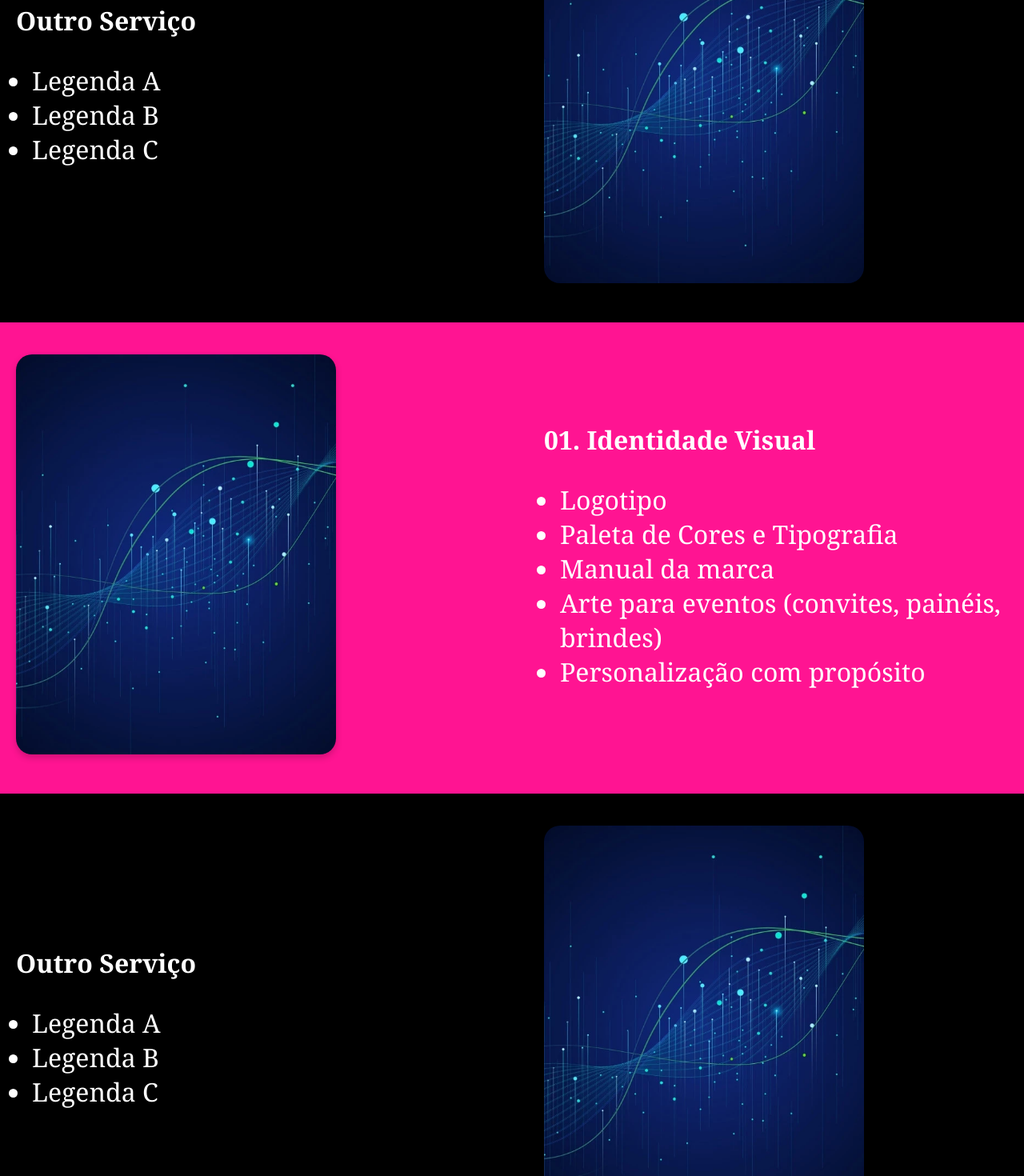
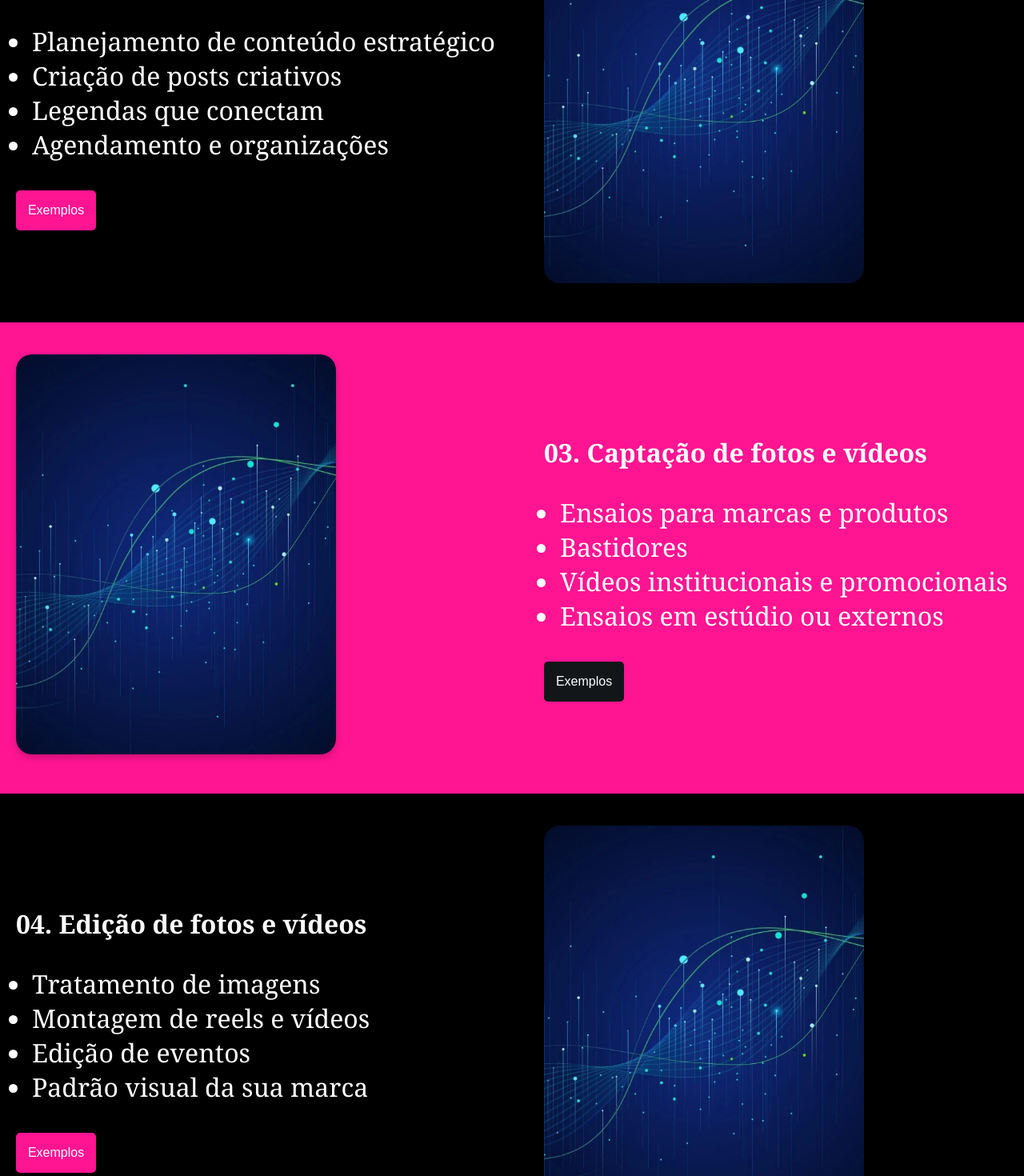
Before and after one commit to nicoly05/react-website, a React (Create React App) app: page /Servicos in a window 1280 px wide. Shown: the part 1060-2530 px from the top of the page at 80% size. Built offline with nearby package versions, Linux system fonts and the light colour scheme.

Commit message:
pagina de serviços ok

```diff
--- a/src/pages/Servicos.js
+++ b/src/pages/Servicos.js
@@ -34,20 +34,22 @@ const Servicos = () => {
         <li>Manual da marca</li>
         <li>Arte para eventos (convites, painéis, brindes)</li>
         <li>Personalização com propósito</li>
-
       </ul>
+      <button className='buttonBoxRosa'>Exemplos</button>
     </div>
   </div>
 
   {/* Box 3 - Preto, imagem à direita */}
   <div className="boxPreto">
     <div className="boxColuna boxTexto">
-      <h2>Outro Serviço</h2>
+      <h2>02. Gestão de Redes Sociais</h2>
       <ul>
-        <li>Legenda A</li>
-        <li>Legenda B</li>
-        <li>Legenda C</li>
+        <li>Planejamento de conteúdo estratégico</li>
+        <li>Criação de posts criativos</li>
+        <li>Legendas que conectam</li>
+        <li>Agendamento e organizações</li>
       </ul>
+      <button className='buttonBoxPreto'>Exemplos</button>
     </div>
     <div className="boxColuna boxImagem">
       <img src={MetricasImg} alt="Serviço 1" />
@@ -59,27 +61,28 @@ const Servicos = () => {
       <img src={MetricasImg} alt="Serviço 1" />
     </div>
     <div className="boxColuna boxTexto">
-      <h2>01. Identidade Visual</h2>
+      <h2>03. Captação de fotos e vídeos</h2>
       <ul>
-        <li>Logotipo</li>
-        <li>Paleta de Cores e Tipografia</li>
-        <li>Manual da marca</li>
-        <li>Arte para eventos (convites, painéis, brindes)</li>
-        <li>Personalização com propósito</li>
-
+        <li>Ensaios para marcas e produtos</li>
+        <li>Bastidores</li>
+        <li>Vídeos institucionais e promocionais</li>
+        <li>Ensaios em estúdio ou externos</li>
       </ul>
+      <button className='buttonBoxRosa'>Exemplos</button>
     </div>
   </div>
 
   {/* Box 3 - Preto, imagem à direita */}
   <div className="boxPreto">
     <div className="boxColuna boxTexto">
-      <h2>Outro Serviço</h2>
+      <h2>04. Edição de fotos e vídeos</h2>
       <ul>
-        <li>Legenda A</li>
-        <li>Legenda B</li>
-        <li>Legenda C</li>
+        <li> Tratamento de imagens</li>
+        <li>Montagem de reels e vídeos</li>
+        <li>Edição de eventos</li>
+        <li>Padrão visual da sua marca</li>
       </ul>
+      <button className='buttonBoxPreto'>Exemplos</button>
     </div>
     <div className="boxColuna boxImagem">
      <img src={MetricasImg} alt="Serviço 1" />
@@ -91,29 +94,49 @@ const Servicos = () => {
    <img src={MetricasImg} alt="Serviço 1" />
     </div>
     <div className="boxColuna boxTexto">
-      <h2>Título do Serviço</h2>
+      <h2>05. Tráfego Pago</h2>
       <ul>
-        <li>Legenda 1</li>
-        <li>Legenda 2</li>
-        <li>Legenda 3</li>
+        <li>Anúncios no Instagram e Facebook</li>
+        <li>Campanhas com objetivos claros</li>
+        <li>Segmentação do público Ideal</li>
+        <li>Relatórios e otimizações</li>
       </ul>
+      <button className='buttonBoxRosa'>Exemplos</button>
     </div>
   </div>
 
   {/* Box 3 - Preto, imagem à direita */}
   <div className="boxPreto">
     <div className="boxColuna boxTexto">
-      <h2>Outro Serviço</h2>
+      <h2>06. Motion Design</h2>
       <ul>
-        <li>Legenda A</li>
-        <li>Legenda B</li>
-        <li>Legenda C</li>
+       <li>Animação de logo simples, entre 3 a 10 segundos</li>
+       <li>Vídeo para publicidade em motion design</li>
+       <li>Animação entre 30 a 60 segundos</li>
       </ul>
+       <button className='buttonBoxPreto'>Exemplos</button>
     </div>
     <div className="boxColuna boxImagem">
    <img src={MetricasImg} alt="Serviço 1" />
     </div>
   </div>
+
+   {/* Box 2 - Rosa, imagem à esquerda */}
+  <div className="boxRosa">
+    <div className="boxColuna boxImagem">
+   <img src={MetricasImg} alt="Serviço 1" />
+    </div>
+    <div className="boxColuna boxTexto">
+      <h2>07. Cobertura em Tempo Real</h2>
+      <ul>
+       <li>Stories durante o evento</li>
+       <li>Reels e conteúdo dinâmico</li>
+       <li>Posts atualizados no feed</li>
+      </ul>
+      <button className='buttonBoxRosa'>Exemplos</button>
+    </div>
+  </div>
+
 </div>
 
   );
--- a/src/styles/Servicos.css
+++ b/src/styles/Servicos.css
@@ -157,6 +157,20 @@
     font-size: 2rem;
     color: white;
 }
+.buttonBoxRosa {
+       color: white;
+    border: none;
+    border-radius: 5px;
+    cursor: pointer;
+    background-color: #121619;
+    height: 50px;
+    width: 100px;
+    max-width: 300px;
+    text-decoration: none;
+    text-align: center;
+    font-size: 1rem;
+    transition: background-color 0.3s ease;
+}
 
 .boxRosa .boxImagem img {
     width: 400px;
@@ -185,6 +199,20 @@
     /* ou outra fonte */
     font-size: 2rem;
     color: white;
+}
+.buttonBoxPreto {
+       color: white;
+    border: none;
+    border-radius: 5px;
+    cursor: pointer;
+    background-color: #ff1492;
+    height: 50px;
+    width: 100px;
+    max-width: 300px;
+    text-decoration: none;
+    text-align: center;
+    font-size: 1rem;
+    transition: background-color 0.3s ease;
 }
 
 .boxPreto .boxImagem img {
```
